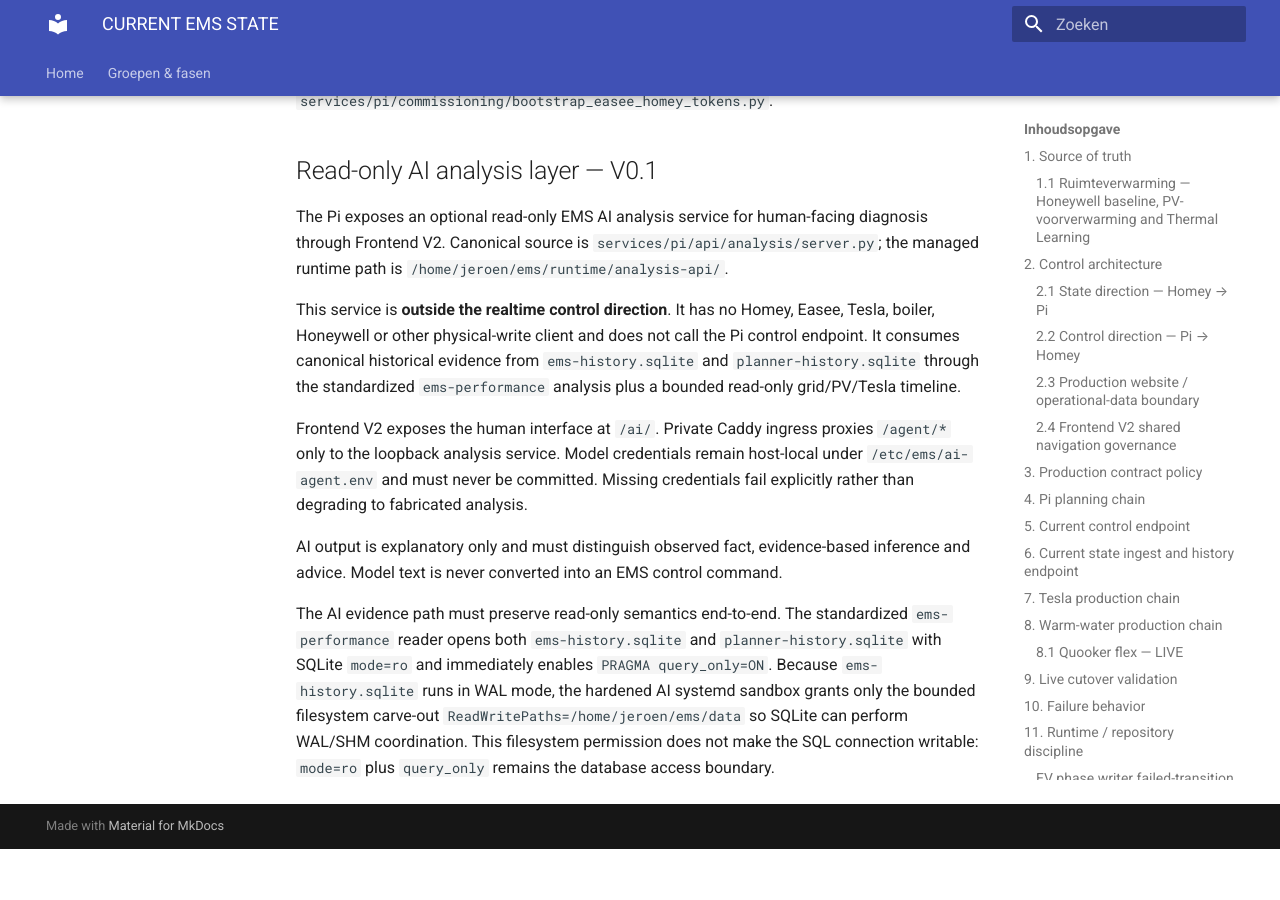
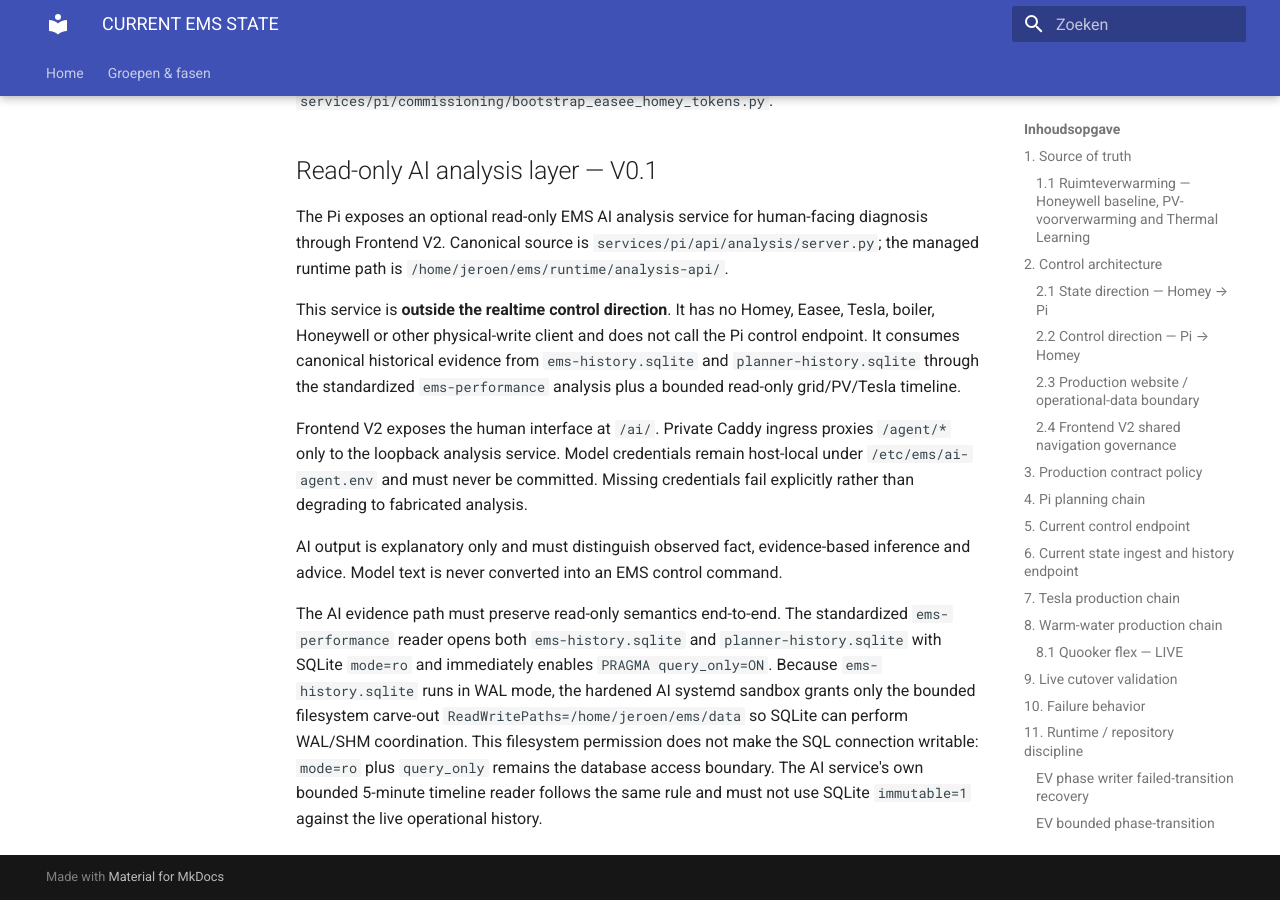
Before and after one commit to OnsKasteeltje/homey-energy-manual, an MkDocs documentation site: the page built from docs/architecture/CURRENT-EMS-STATE.md, in a window 1280 px wide and 900 px high, scrolled down 22565 px. Built offline with MkDocs 1.6.1 and Material for MkDocs 9.7.7, drawn with Linux system fonts in a browser that asks for light colours; before the commit the page ends 23414 px from its top, so only the background shows below that.

Commit message:
docs(ai): align timeline with live SQLite locking

```diff
--- a/docs/architecture/CURRENT-EMS-STATE.md
+++ b/docs/architecture/CURRENT-EMS-STATE.md
@@ -419,3 +419,4 @@
 the bounded filesystem carve-out `ReadWritePaths=/home/jeroen/ems/data` so SQLite
 can perform WAL/SHM coordination. This filesystem permission does not make the SQL
 connection writable: `mode=ro` plus `query_only` remains the database access boundary.
+The AI service's own bounded 5-minute timeline reader follows the same rule and must not use SQLite `immutable=1` against the live operational history.
```
